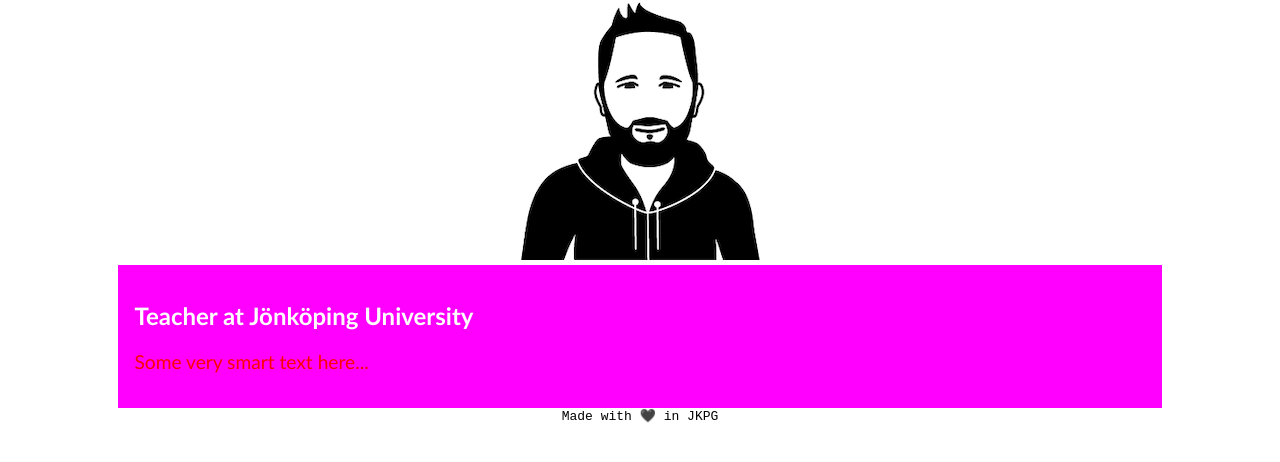
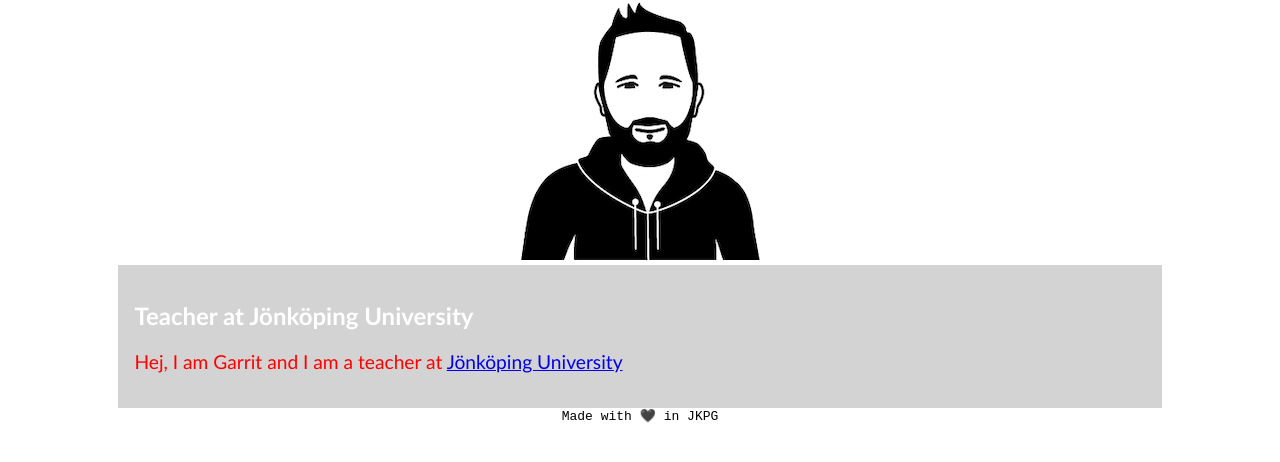
Before and after one commit to pixelkind/web-and-user-interface-design-live-coding, a plain HTML site: page index.html in a window 1280 px wide. Shown: the part 86-548 px from the top of the page. Drawn offline with Linux system fonts and the light colour scheme.

Commit message:
Changed color and added some text

```diff
--- a/css/main.css
+++ b/css/main.css
@@ -6,7 +6,7 @@
   font-family: 'Gill Sans', 'Gill Sans MT', Calibri, 'Trebuchet MS', sans-serif;
   max-width: 80%;
   margin: auto;
-  background-color: #FF00FF;
+  background-color: lightgray;
   color: #FFFFFF;
   padding: 1em;
 }
--- a/index.html
+++ b/index.html
@@ -15,7 +15,7 @@
   <main>
     <section>
       <h2>Teacher at Jönköping University</h2>
-      <p class="text redText">Some very smart text here...</p>
+      <p class="text redText">Hej, I am Garrit and I am a teacher at <a href="https://www.ju.se">Jönköping University</a></p>
     </section>
   </main>
   <footer>
```
